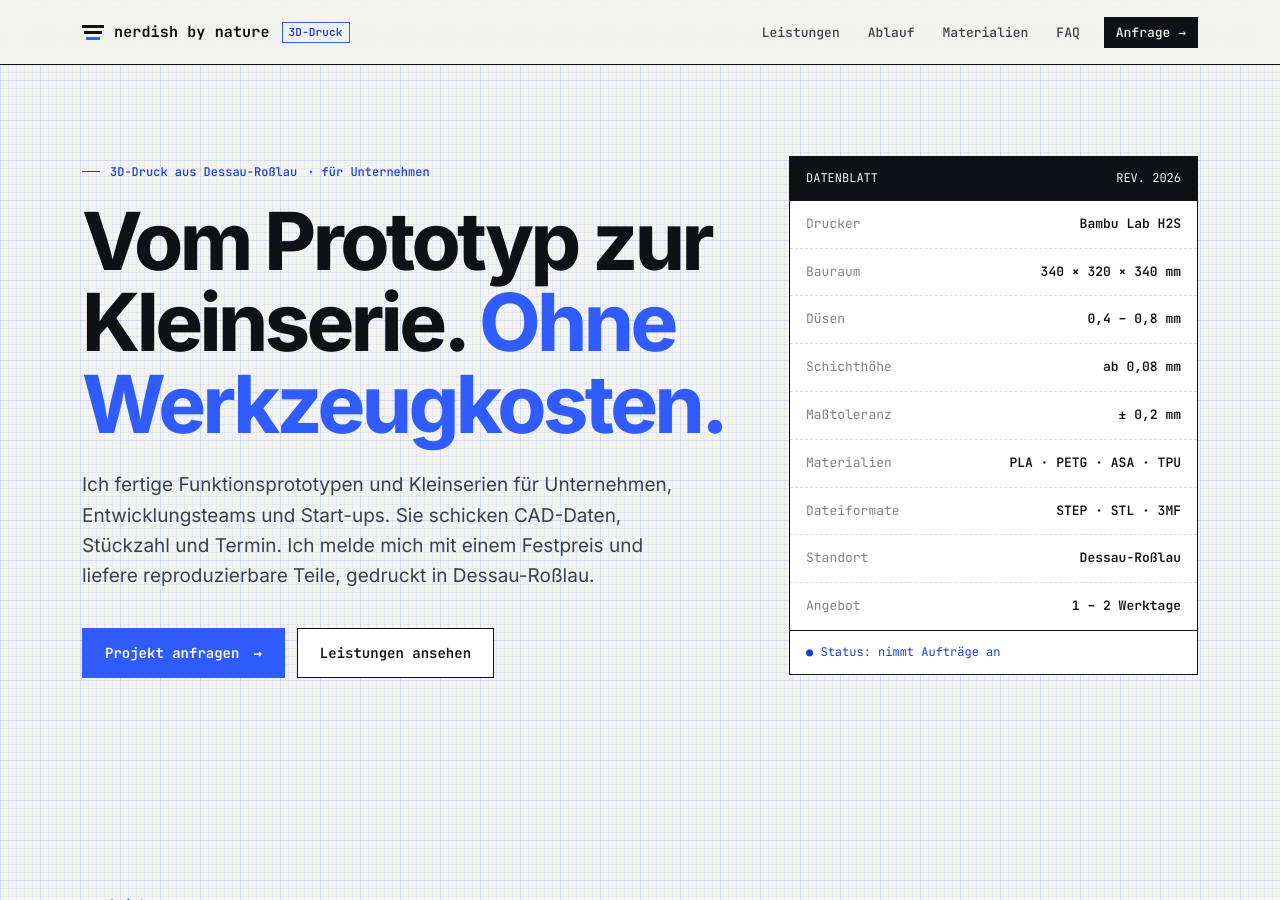
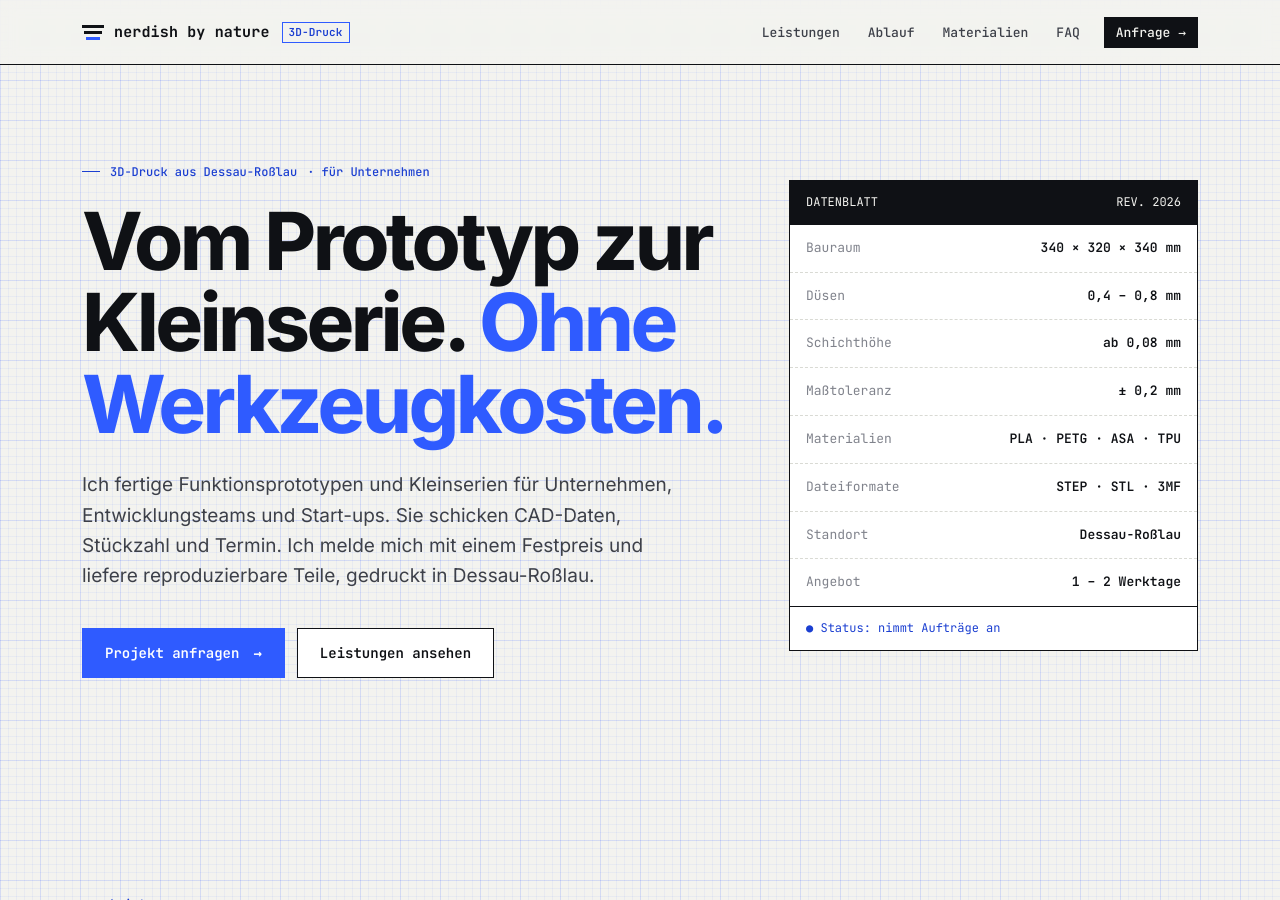
Before and after one commit to nerdishbynature/nerdishbynature.github.io, a Jekyll site: the page index.html, which Jekyll copies as it is, in a window 1280 px wide and 900 px high. Built offline with Jekyll 4.4.1, drawn with Linux system fonts in a browser that asks for light colours.

Commit message:
Drop printer model from the data sheet

```diff
--- a/index.html
+++ b/index.html
@@ -65,7 +65,6 @@
           <aside class="spec" aria-label="Druckparameter">
             <div class="spec-head"><span>DATENBLATT</span><span>REV. 2026</span></div>
             <dl>
-              <div class="r"><dt>Drucker</dt><dd>Bambu Lab H2S</dd></div>
               <div class="r"><dt>Bauraum</dt><dd>340 × 320 × 340 mm</dd></div>
               <div class="r"><dt>Düsen</dt><dd>0,4 – 0,8 mm</dd></div>
               <div class="r"><dt>Schichthöhe</dt><dd>ab 0,08 mm</dd></div>
```
